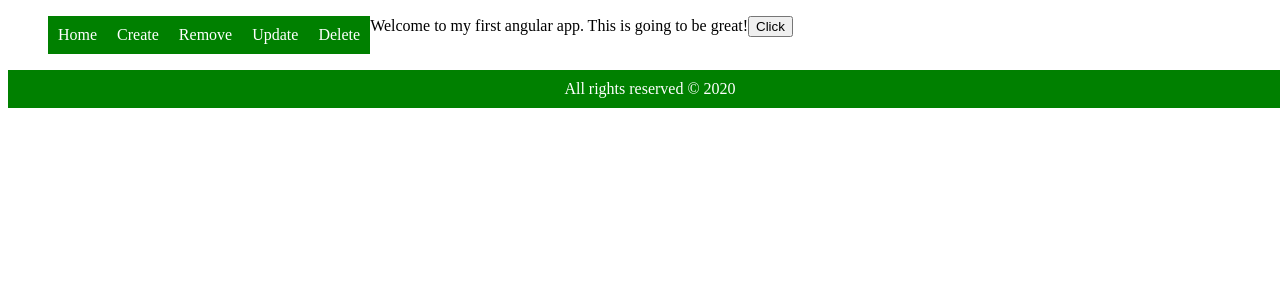
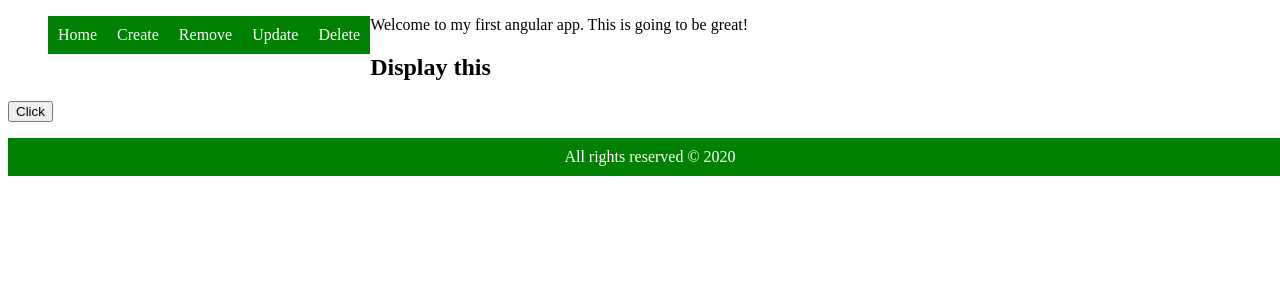
Before and after one commit to officialshaheer/angular_learning, an Angular app: page / in a window 1280 px wide. Shown: the top 300 px of the page. Built offline with nearby package versions, Linux system fonts and the light colour scheme.

Commit message:
ngIf for displaying content based on conditions in UI
Displaying contents based on UI *ngIf logic

```diff
--- a/src/app/app.component.html
+++ b/src/app/app.component.html
@@ -1,4 +1,6 @@
 <app-menu></app-menu>
+
+<h2 *ngIf="display;">Display this</h2>
 
 <button (click)="clicked();">Click</button>
 
--- a/src/app/app.component.ts
+++ b/src/app/app.component.ts
@@ -8,6 +8,8 @@ import { Component } from '@angular/core';
 export class AppComponent {
   title = 'credapp';
 
+  display = true;
+
   clicked = function(){
   	alert("Button clicked");
   }
```
